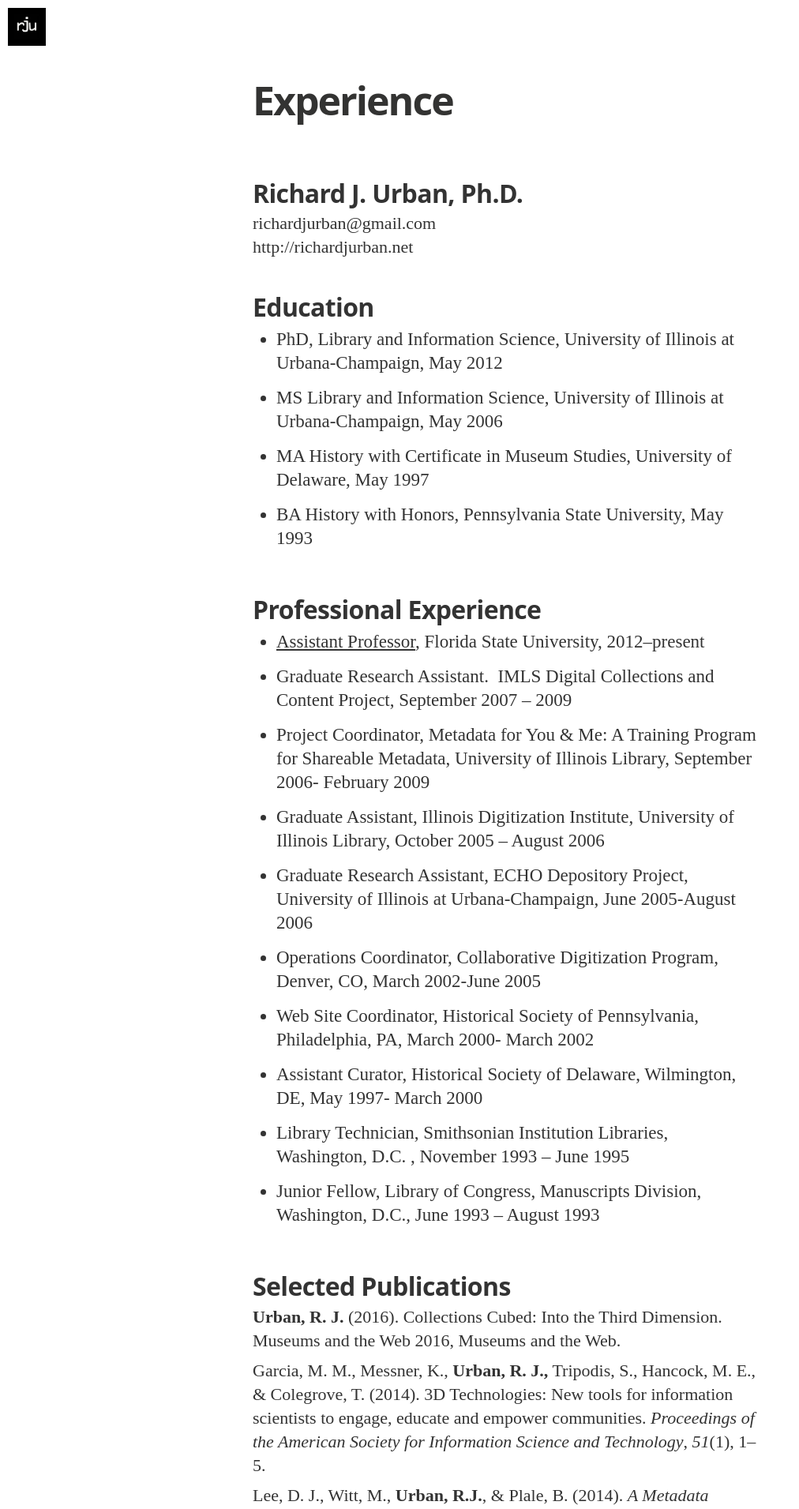
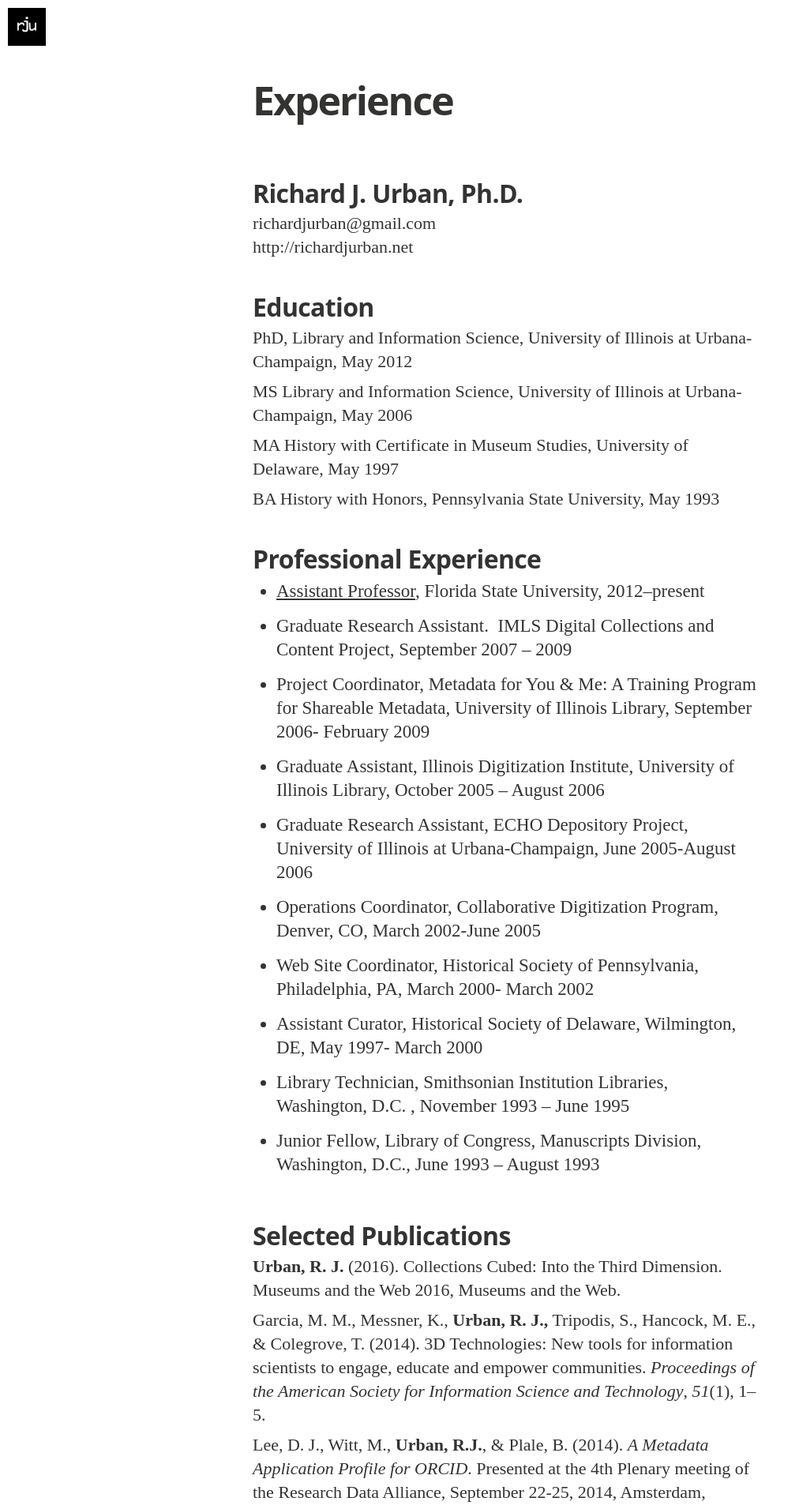
Before and after one commit to musebrarian/musebrarian.github.io, a Jekyll site: the page built from experience.md, in a window 1280 px wide. Shown: the top 1911 px of the page at 79% size, without its empty margins (0-1012 px from the left). Built offline with Jekyll 4.4.1, drawn with Linux system fonts in a browser that asks for light colours; nearby versions of some CDN libraries; some web fonts are replaced.

Commit message:
format tweaks

```diff
--- a/experience.md
+++ b/experience.md
@@ -8,10 +8,13 @@ richardjurban@gmail.com <br />
 http://richardjurban.net
 
 ## Education
-- PhD, Library and Information Science, University of Illinois at Urbana-Champaign, May 2012
-- MS Library and Information Science, University of Illinois at Urbana-Champaign, May 2006
-- MA History with Certificate in Museum Studies, University of Delaware, May 1997
-- BA History with Honors, Pennsylvania State University, May 1993
+PhD, Library and Information Science, University of Illinois at Urbana-Champaign, May 2012
+
+MS Library and Information Science, University of Illinois at Urbana-Champaign, May 2006
+
+MA History with Certificate in Museum Studies, University of Delaware, May 1997
+
+BA History with Honors, Pennsylvania State University, May 1993
 
 ## Professional Experience
 - [Assistant Professor](http://chi.cci.fsu.edu), Florida State University, 2012–present
```
